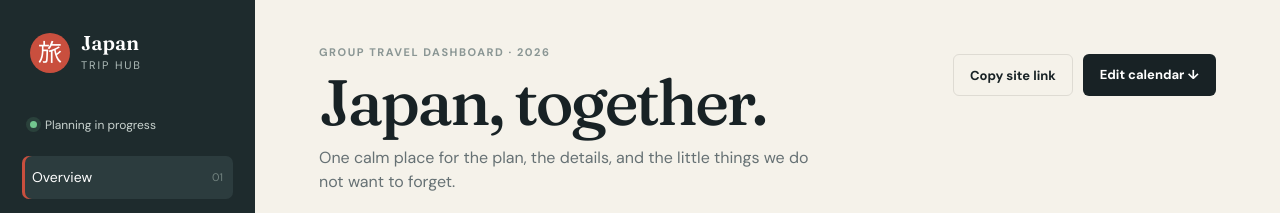
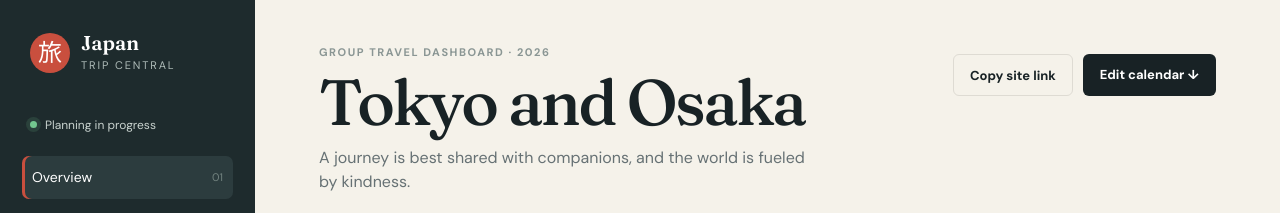
Before and after one commit to normalleslie/Japan, a website: page index.html in a window 1280 px wide. Shown: the top 213 px of the page. Drawn offline with nearby package versions, Linux system fonts and the light colour scheme; no server answers; a small style sheet from the web is missing.

Commit message:
Change 'Japan Trip Hub' to 'Japan Trip Central'
Updated branding and content for the Japan Trip Hub.

```diff
--- a/index.html
+++ b/index.html
@@ -15,9 +15,9 @@
   <body>
     <div class="app-shell">
       <aside class="sidebar" aria-label="Site navigation">
-        <a class="brand" href="#home" aria-label="Japan Trip Hub home">
+        <a class="brand" href="#home" aria-label="Japan Trip Central home">
           <span class="brand-mark">旅</span>
-          <span><strong>Japan</strong><small>Trip Hub</small></span>
+          <span><strong>Japan</strong><small>Trip Central</small></span>
         </a>
         <div class="trip-status"><span class="status-dot"></span><span id="trip-status-label">Planning in progress</span></div>
         <nav class="nav-links">
@@ -39,8 +39,8 @@
         <header class="topbar" id="home">
           <div>
             <p class="eyebrow">Group travel dashboard · 2026</p>
-            <h1>Japan, together.</h1>
-            <p class="lede">One calm place for the plan, the details, and the little things we do not want to forget.</p>
+            <h1>Tokyo and Osaka</h1>
+            <p class="lede">A journey is best shared with companions, and the world is fueled by kindness.</p>
           </div>
           <div class="top-actions">
             <button class="button button-ghost" id="copy-link" type="button">Copy site link</button>
```
